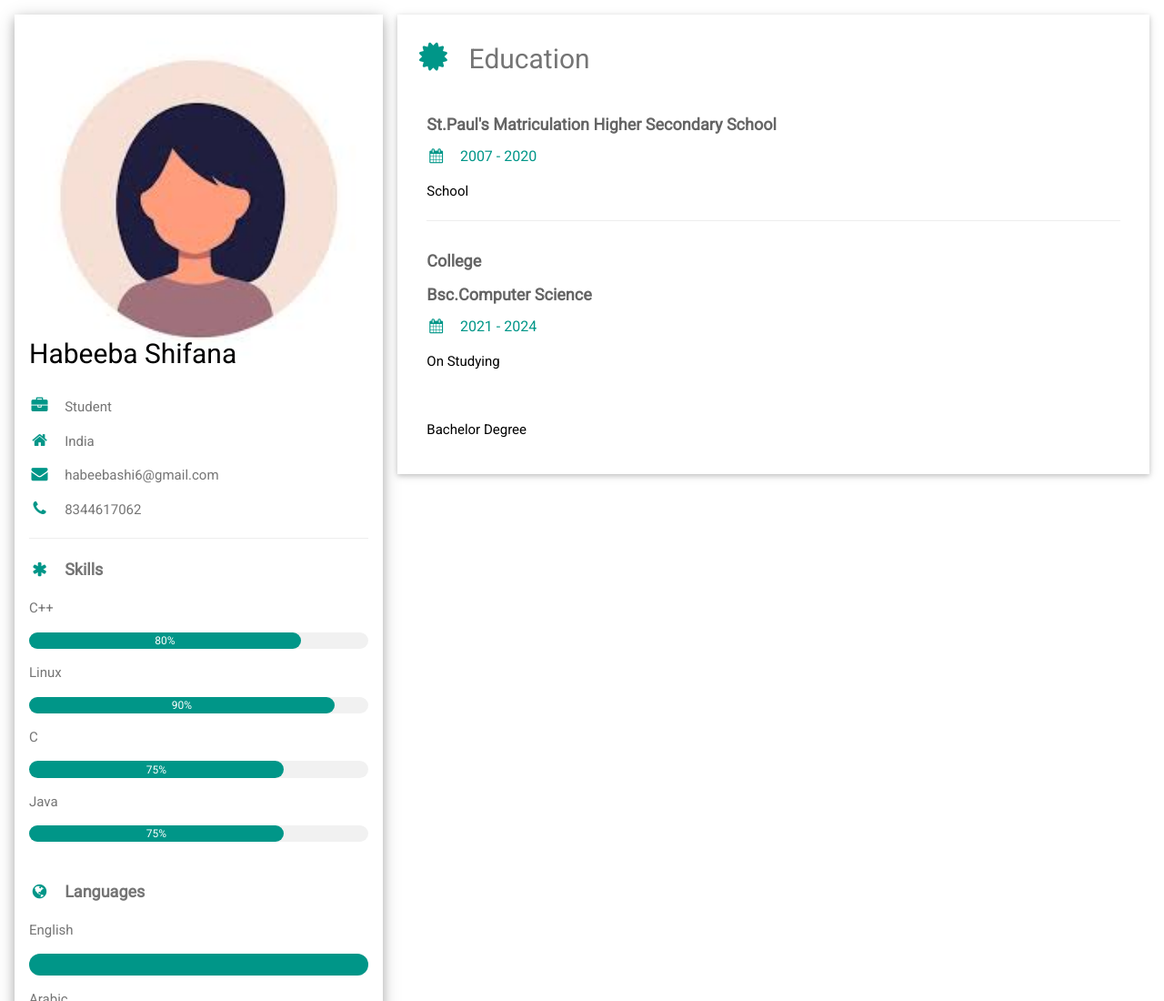
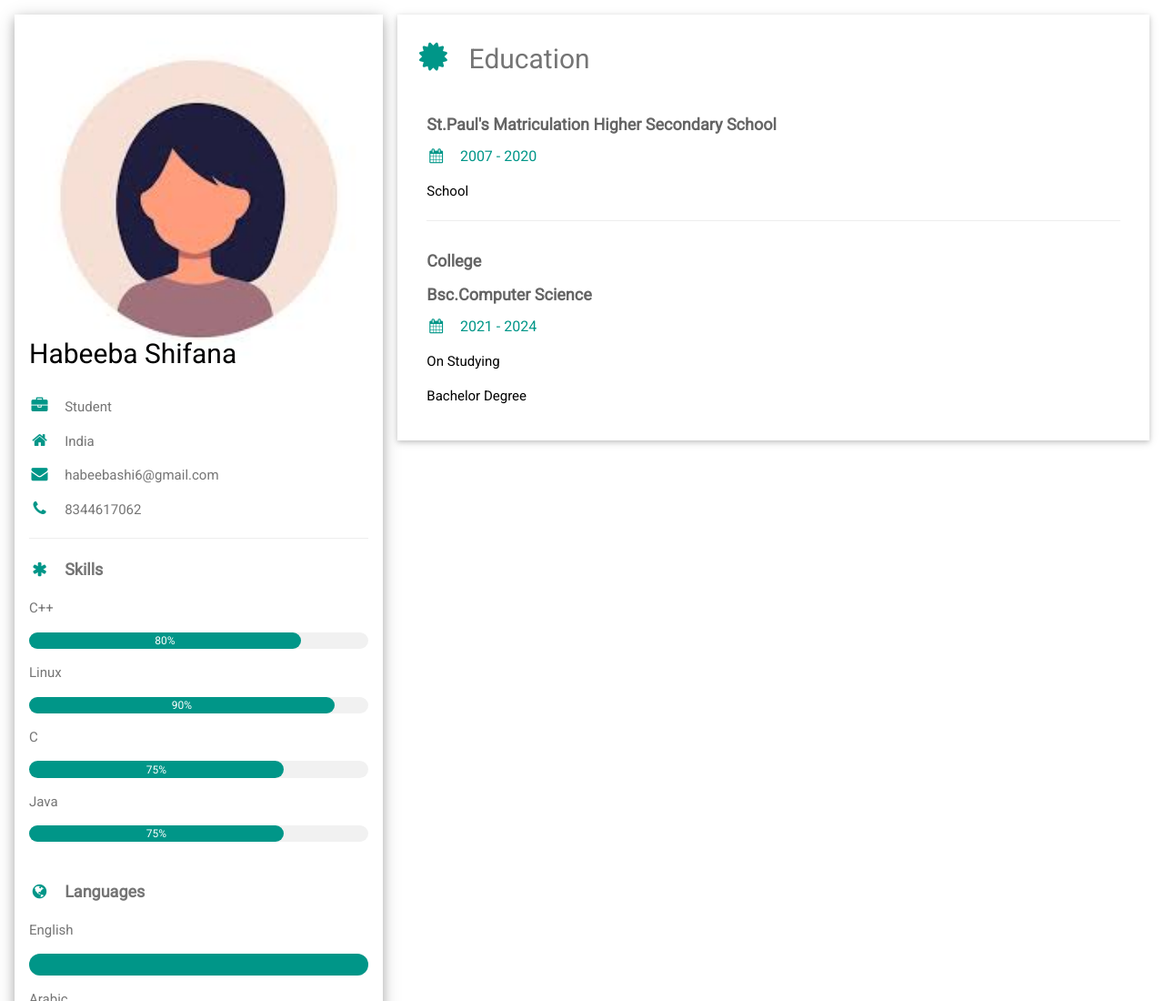
Before and after one commit to SHIFA257/DigitalPortfolio, a plain HTML site: page index.html in a window 1280 px wide. Shown: the top 1100 px of the page at 91% size. Drawn offline with nearby package versions, Linux system fonts and the light colour scheme; files whose address does not match are found by name.

Commit message:
Update index.html

```diff
--- a/index.html
+++ b/index.html
@@ -93,7 +93,7 @@ html,body,h1,h2,h3,h4,h5,h6 {font-family: "Roboto", sans-serif}
           <h5 class="w3-opacity"><b>College</b></h5>
 <h5 class="w3-opacity"><b>Bsc.Computer Science</b></h5>
           <h6 class="w3-text-teal"><i class="fa fa-calendar fa-fw w3-margin-right"></i>2021 - 2024</h6>
-          <p>On Studying</p><br>
+          <p>On Studying</p>
           <p>Bachelor Degree</p><br>
         </div>
       </div>
```
